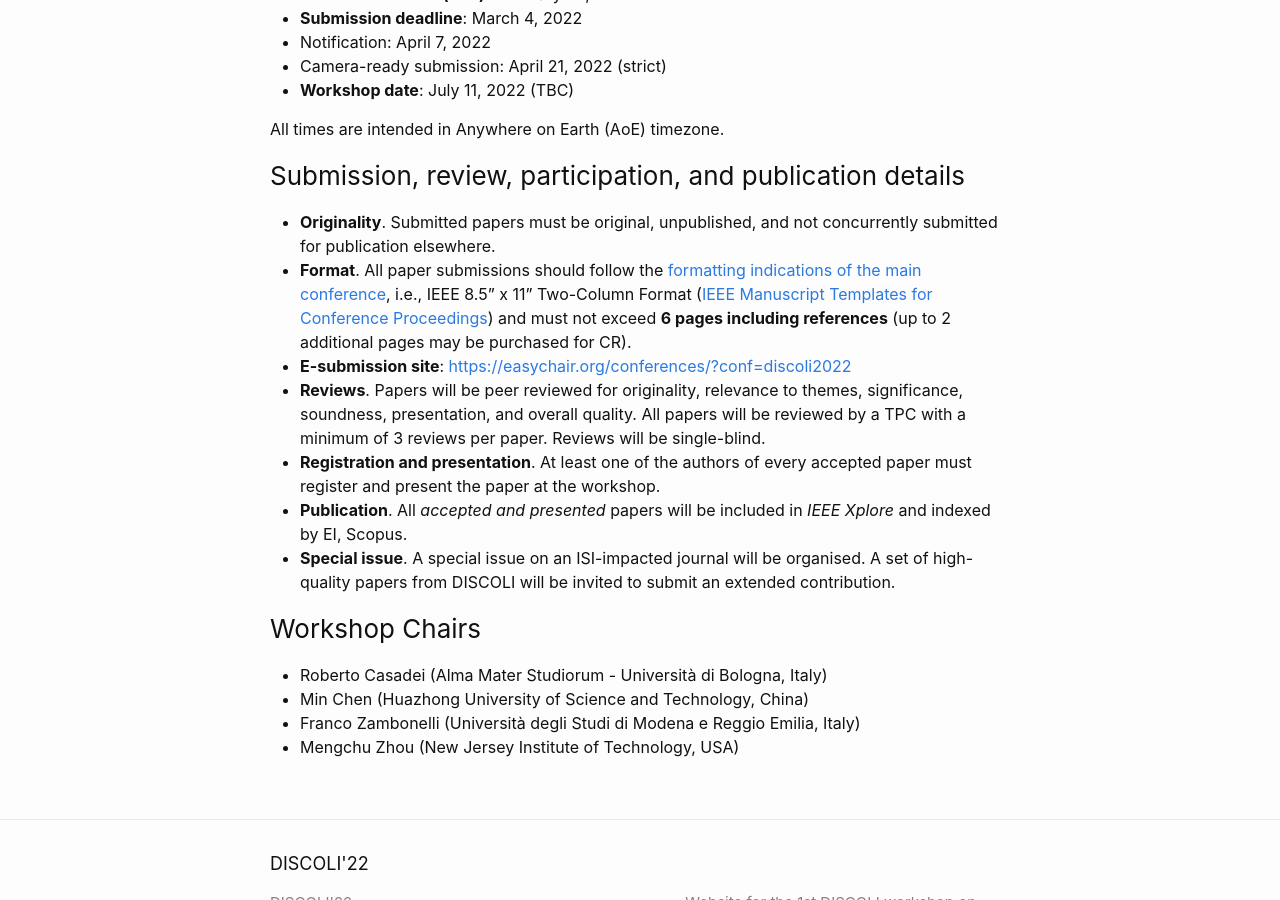
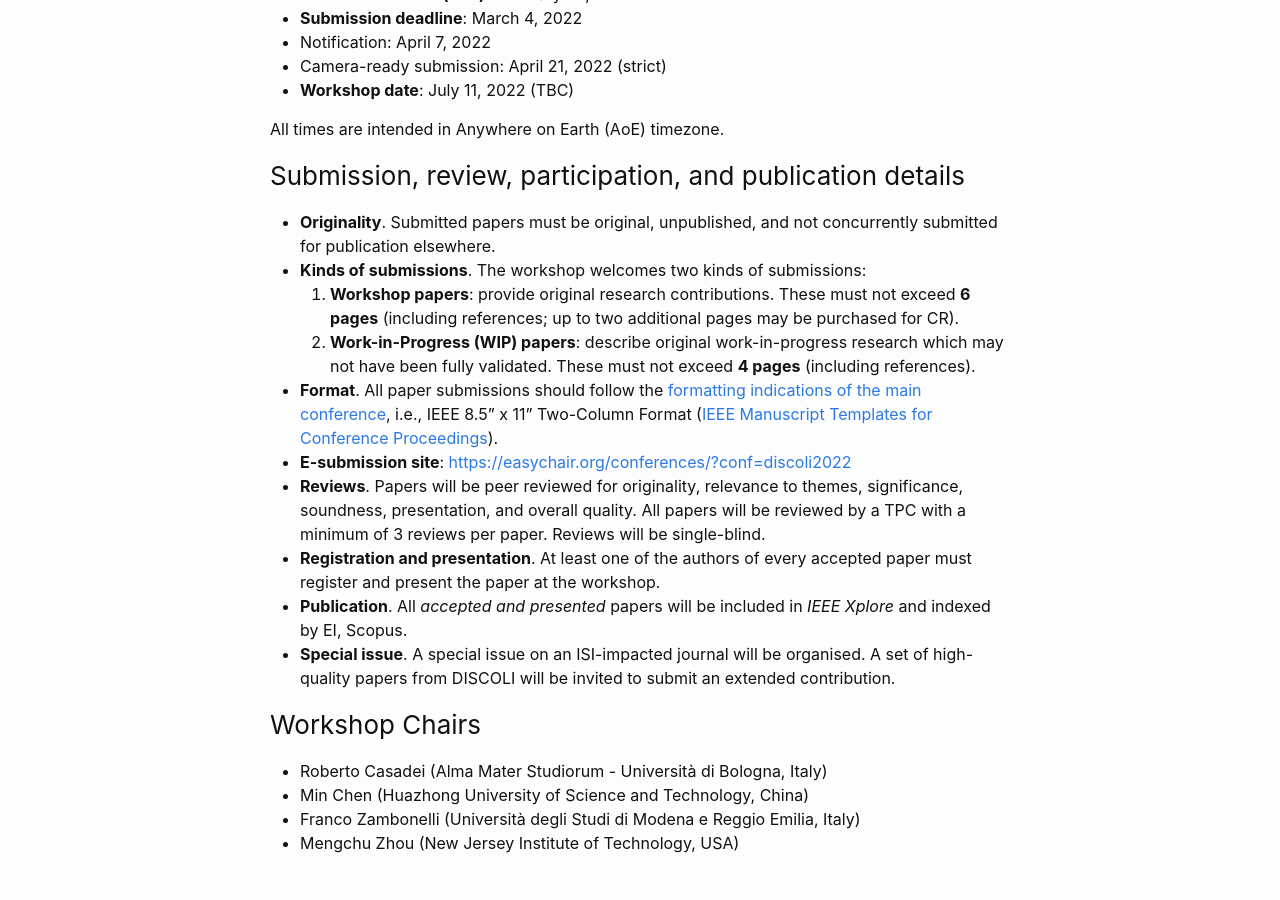
Before and after one commit to discoli-workshop/2023, a Jekyll site: the page built from index.markdown, in a window 1280 px wide and 900 px high, scrolled down 1280 px. Built offline with Jekyll 4.4.1, drawn with Linux system fonts in a browser that asks for light colours.

Commit message:
Allow WIP papers

```diff
--- a/index.markdown
+++ b/index.markdown
@@ -44,7 +44,10 @@ All times are intended in Anywhere on Earth (AoE) timezone.
 ### Submission, review, participation, and publication details
 
 - **Originality**. Submitted papers must be original, unpublished, and not concurrently submitted for publication elsewhere.
-- **Format**. All paper submissions should follow the [formatting indications of the main conference](https://icdcs2022.icdcs.org/cfp/), i.e.,  IEEE 8.5" x 11" Two-Column Format ([IEEE Manuscript Templates for Conference Proceedings](https://www.ieee.org/conferences/publishing/templates.html)) and must not exceed **6 pages including references** (up to 2 additional pages may be purchased for CR).
+- **Kinds of submissions**. The workshop welcomes two kinds of submissions:
+    1. **Workshop papers**: provide original research contributions. These must not exceed **6 pages** (including references; up to two additional pages may be purchased for CR).
+    2. **Work-in-Progress (WIP) papers**: describe original work-in-progress research which may not have been fully validated. These must not exceed **4 pages** (including references).
+- **Format**. All paper submissions should follow the [formatting indications of the main conference](https://icdcs2022.icdcs.org/cfp/), i.e.,  IEEE 8.5" x 11" Two-Column Format ([IEEE Manuscript Templates for Conference Proceedings](https://www.ieee.org/conferences/publishing/templates.html)).
 - **E-submission site**: <https://easychair.org/conferences/?conf=discoli2022>
 - **Reviews**. Papers will be peer reviewed for originality, relevance to themes, significance, soundness, presentation, and overall quality. All papers will be reviewed by a TPC with a minimum of 3 reviews per paper. Reviews will be single-blind.
 - **Registration and presentation**. At least one of the authors of every accepted paper must register and present the paper at the workshop.
```
